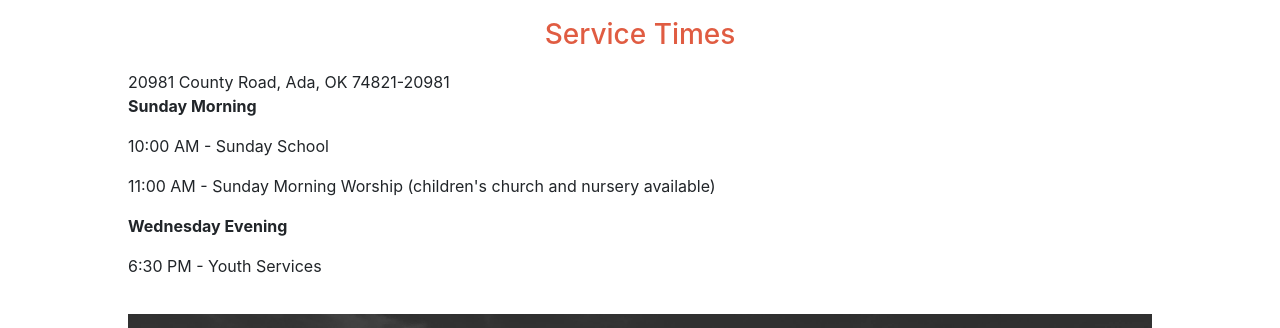
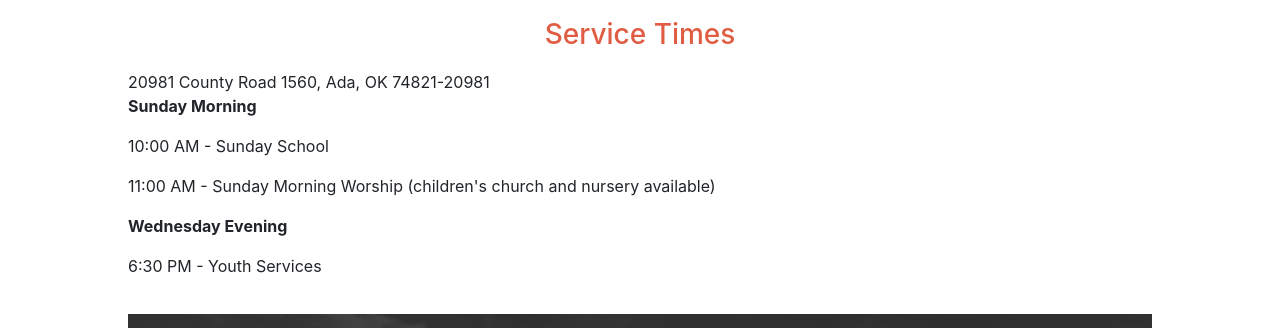
Before and after one commit to MisterMorse/the-fasting-ox-typescript-react-redux-app, a React (Vite) app: page / in a window 1280 px wide. Shown: the part 291-619 px from the top of the page. Built offline with nearby package versions, Linux system fonts and the light colour scheme.

Commit message:
Update AboutTimes.tsx

```diff
--- a/src/features/aboutTimes/AboutTimes.tsx
+++ b/src/features/aboutTimes/AboutTimes.tsx
@@ -9,7 +9,7 @@ function AboutTimes() {
         Service Times
       </h3>
       <div className={ global.body }>
-        20981 County Road, Ada, OK 74821-20981
+        20981 County Road 1560, Ada, OK 74821-20981
         <p style={{ fontWeight: "bold" }}>Sunday Morning</p>
         <p>10:00 AM - Sunday School</p>
         <p>
```
